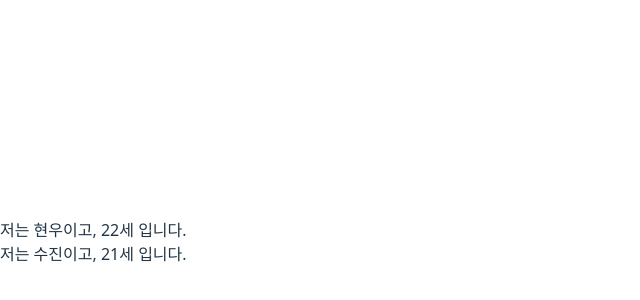
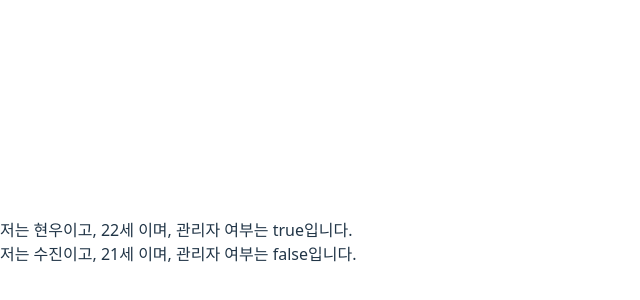
Before and after one commit to yu-rim98/sesac-learning, a React (Vite) app in the folder week04/react/my-react-app/: page / in a window 1280 px wide. Shown: the part 158-458 px from the top of the page, without its empty margins (0-640 px from the left). Built offline with nearby package versions, Linux system fonts and the light colour scheme.

Commit message:
props 불리언 전달
jsx에서 불리언 값을 출력하려면 문자열로 변환해야 한다.

```diff
--- a/week04/react/my-react-app/src/components/Props/PropsExample/Profile.jsx
+++ b/week04/react/my-react-app/src/components/Props/PropsExample/Profile.jsx
@@ -3,7 +3,9 @@ import React from "react";
 const Profile = (props) => {
   return (
     <div>
-      저는 {props.name}이고, {props.age}세 입니다.
+      저는 {props.name}이고, {props.age}세 이며, 관리자 여부는{" "}
+      {String(props.isAdmin)}
+      입니다.
     </div>
   );
 };
--- a/week04/react/my-react-app/src/components/Props/PropsExample/ProfileContainer.jsx
+++ b/week04/react/my-react-app/src/components/Props/PropsExample/ProfileContainer.jsx
@@ -4,8 +4,8 @@ import Profile from "./Profile";
 const ProfileContainer = () => {
   return (
     <div>
-      <Profile name="현우" age={22} />
-      <Profile name="수진" age={21} />
+      <Profile name="현우" age={22} isAdmin={true} />
+      <Profile name="수진" age={21} isAdmin={false} />
     </div>
   );
 };
```
